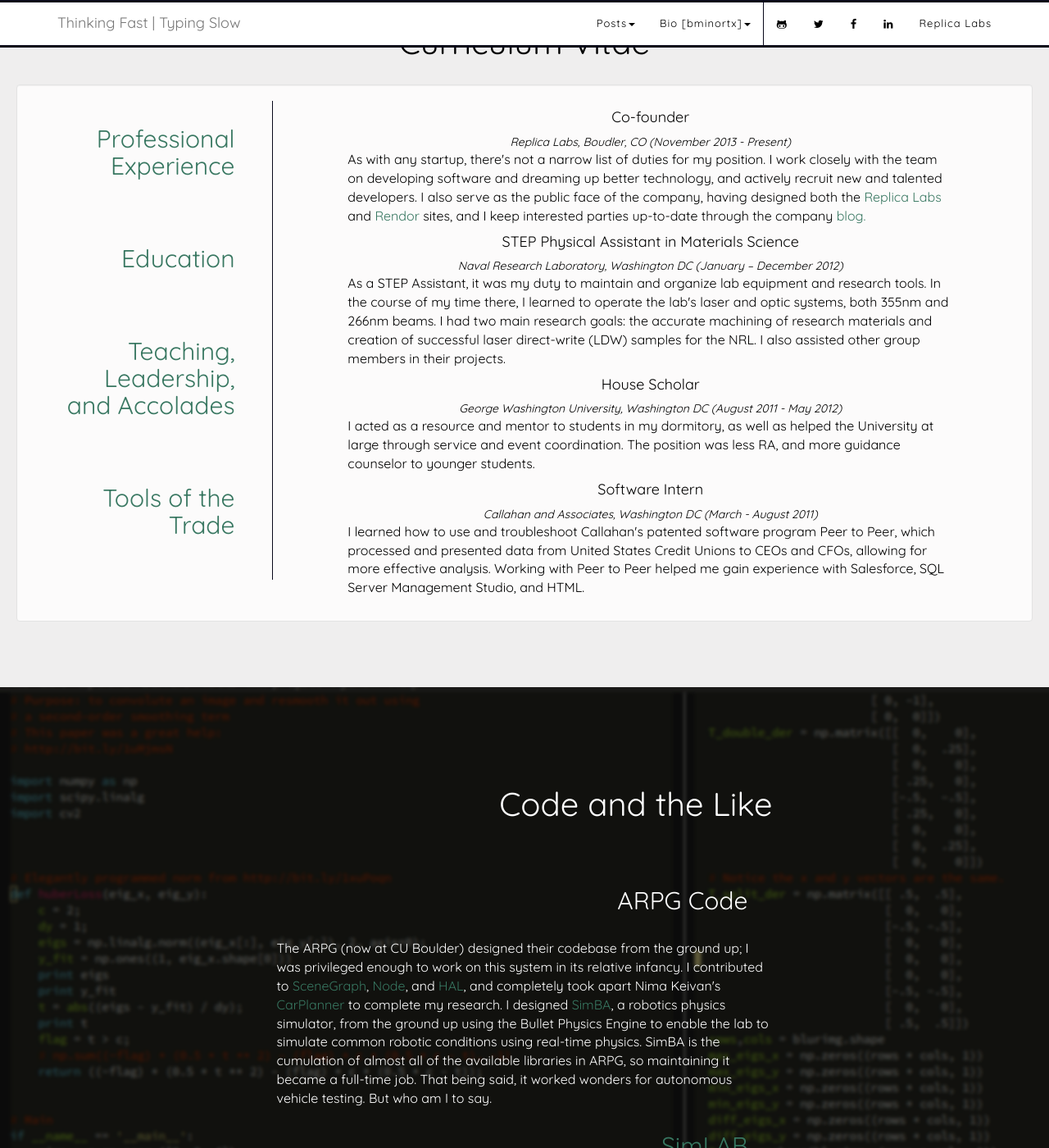
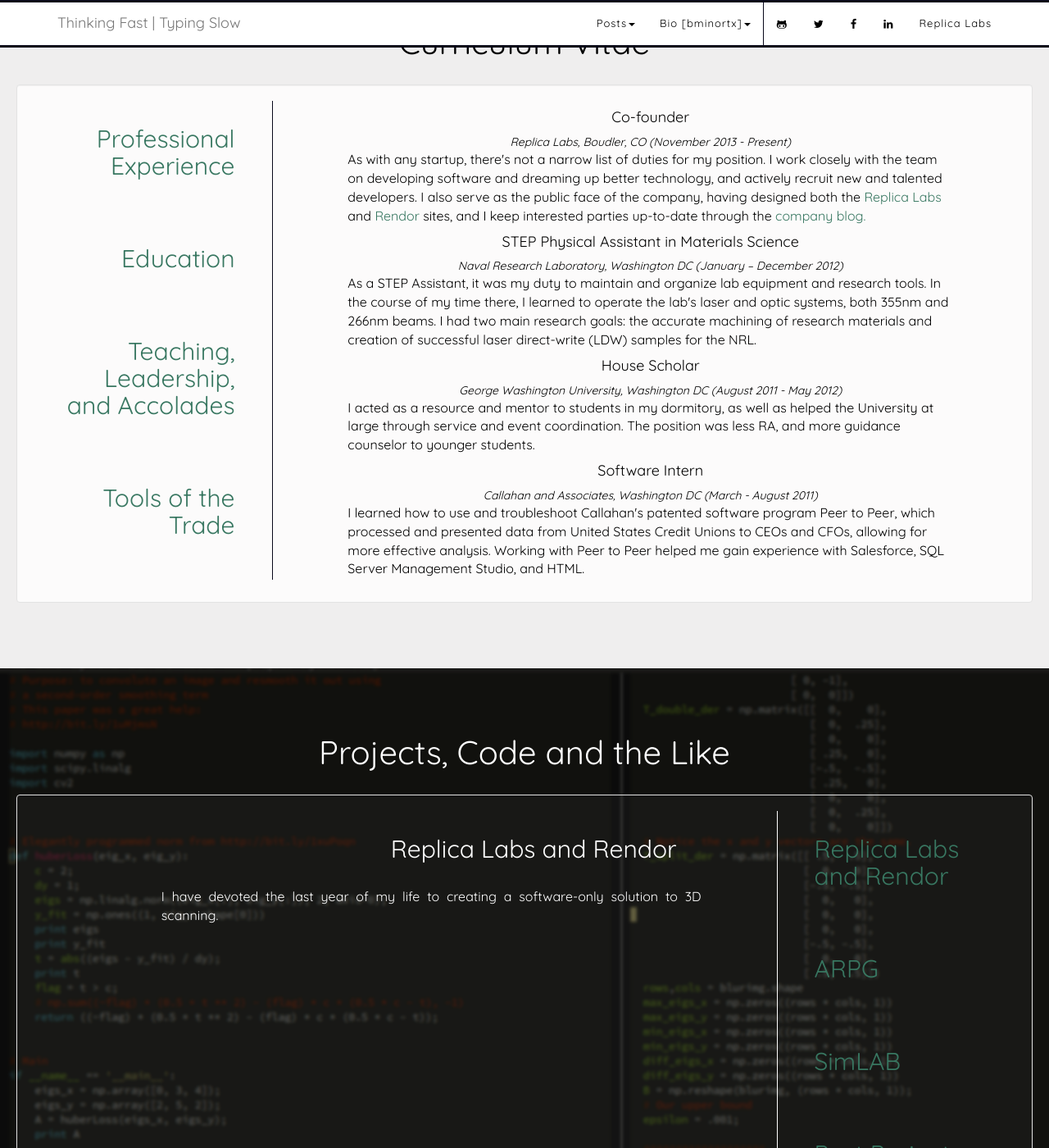
Before and after one commit to bminortx/bminortx.github.io, a Jekyll site: the page built from about/index.html, in a window 1280 px wide and 1400 px high, scrolled down 971 px. Shown: the whole window at 82% size. Built offline with Jekyll 4.4.1, drawn with Linux system fonts in a browser that asks for light colours; nearby versions of some CDN libraries; some of the changed text lies outside the part shown.

Commit message:
Style changes, adding replica to projects

```diff
--- a/_layouts/bootstrap_default.html
+++ b/_layouts/bootstrap_default.html
@@ -53,8 +53,6 @@
                        class="page-scroll">Replica Labs</a></li>
                 <li><a href="{{url}}/about/index.html#CV"
                        class="page-scroll">CV</a></li>
-                <li><a href="{{url}}/about/index.html#Code"
-                       class="page-scroll">Code</a></li>
                 <li><a href="{{url}}/about/index.html#Projects"
                        class="page-scroll">Projects</a></li>
               </ul>
--- a/_layouts/post.html
+++ b/_layouts/post.html
@@ -56,8 +56,6 @@
                        class="page-scroll">Replica Labs</a></li>
                 <li><a href="{{url}}/about/index.html#CV"
                        class="page-scroll">CV</a></li>
-                <li><a href="{{url}}/about/index.html#Code"
-                       class="page-scroll">Code</a></li>
                 <li><a href="{{url}}/about/index.html#Projects"
                        class="page-scroll">Projects</a></li>
               </ul>
--- a/about/index.html
+++ b/about/index.html
@@ -102,8 +102,8 @@
                     <a href="http://www.replicalabs.com">Replica Labs</a> and
                     <a href="http://www.replicalabs.com/rendor">Rendor</a>
                     sites, and I keep interested parties up-to-date through
-                    the company
-                    <a href="http://www.replicalabs.com/news">blog.</a>
+                    the
+                    <a href="http://www.replicalabs.com/news">company blog.</a>
                   </p>
                   <h4>STEP Physical Assistant in Materials Science</h4>
                   <em>Naval Research Laboratory, Washington DC
@@ -115,8 +115,7 @@
                     and optic systems, both 355nm and 266nm beams. I had
                     two main research goals: the accurate machining of
                     research materials and creation of successful laser
-                    direct-write (LDW) samples for the NRL.  I also
-                    assisted other group members in their projects.
+                    direct-write (LDW) samples for the NRL.
                   </p>
                   <h4>House Scholar</h4>
                   <em>George Washington University, Washington DC
@@ -148,10 +147,11 @@
               <div class="row">
                 <div class="col-sm-10 col-sm-offset-1">
                   <h4>PhD -> Masters candidate</h4>
-                  <em>The University of Colorado at Boulder (August 2014 – present)</em>
-                  <p class="square-small text-justify">I planned to
-                  continue my PhD studies in a new
-                  environment. However, I am dropping my candidacy to
+                  <em>The University of Colorado at Boulder
+                    (August 2014 – present)</em>
+                  <p class="square-small text-justify">
+                    I planned to continue my PhD studies in a new
+                    environment. However, I've demoted my candidacy to
                     Masters in order to take a more formative role in
                     Replica Labs.</p>
                   <h4>PhD Candidate</h4>
@@ -159,16 +159,15 @@
                     (August 2013 – July 2014)</em>
                   <p class="square-small text-justify">I joined the
                     Autonomous Robotics and Perception Laboratory (ARPG)
-                  as soon as I graduated from undergrad, under the
+                    as soon as I graduated, under the
                     guidance of Prof. Gabe Sibley. While here, I was
                     involved in robotic path planning and computer
                     vision studies, with the goal of improving the
                     autonomous navigation of an RC car. It was a
                     formative and challenging year. In the summer of
                     2014, Prof. Sibley, ARPG, and I transferred to CU
-                  Boulder to develop Computer Vision studies
+                    Boulder to develop the Computer Vision program
                     there.</p>
-
                   <h4><a href="http://mlss2014.hiit.fi/index.php">Machine
                       Learning Summer School</a></h4>
                   <em>Reykjavik, Iceland (April 24 - May 4, 2014)</em>
@@ -185,11 +184,13 @@
                     would be best to write them all up in LaTeX, just to
                     help me organize everything. Maybe one day I'll
                     finish editing them...</p>
+                  <p>UPDATE: I have not. C'est la vie.</p>
                   <h4>Physics and Computer Science Studies</h4>
-                  <em>The George Washington University, Washington DC (August 2009 – May 2013)</em>
+                  <em>The George Washington University, Washington DC
+                    (August 2009 – May 2013)</em>
                   <div class="row">
                     <div class="col-lg-12">
-                      <p class="square-small text-justify">
+                      <p class="text-justify">
                         B.A. in Computer Science and a B.S. in Physics
                         conferred May 2013. Physics thesis
                         found <a href="/images/Physics_Thesis.pdf">here</a>. I
@@ -202,7 +203,7 @@
                   <em>Winchester VA (August 2005 – June 2009)</em>
                   <div class="row">
                     <div class="col-lg-12">
-                      <p class="square-small text-justify">
+                      <p class="text-justify">
                         I ranked 5th in my class and was the Foreign
                         Language Student of the Year for studies in
                         Japanese and Latin. Graduated with a
@@ -223,21 +224,20 @@
                   <p class="square-small text-justify">On
                     Nov. 16<sup>th</sup>, 2013, I received
                     1<sup>st</sup> place for Graduate teams in
-                  the <a href="http://gwtoday.gwu.edu/student-entrepreneurs-shine-pitch-george-competition">Pitch
-                  George Elevator Pitch Competition</a> at GWU. My
-                  pitch was for a technology I called Replica, which
-                  created 3D printable meshes of objects on a mobile
-                  phone. The prize was $2000, and automatic placement
-                  into the semifinals of the GW Business Plan
-                  Competition.</p>
+                    the <a href="http://gwtoday.gwu.edu/student-entrepreneurs-shine-pitch-george-competition">
+                      Pitch George Elevator Pitch Competition</a>
+                    at GWU. My pitch was for a technology I called Replica,
+                    which created 3D printable meshes of objects on a mobile
+                    phone. The prize was $2000, and led to the founding of
+                    Replica Labs.</p>
                   <h4>Tutoring</h4>
-                  <p class="square-small text-justify">I have been a
-                  STEM-focused tutor almost since I began my
+                  <p class="square-small text-justify">I was a
+                    STEM-focused tutor throughout my
                     Undergraduate career. I was a volunteer tutor at the
                     School Without Walls, Washington, DC for a year. I
-                  have also been
+                    was also
                     a <a href="http://washingtondc.universitytutor.com/tutors/35811"
-                  target="_blank">private tutor</a> since January of
+                         target="_blank">private tutor</a> starting January of
                     2010. Subjects that I have taught include Java, C,
                     algebra, multivariable calculus, general physics,
                     and Latin.</p>
@@ -251,13 +251,13 @@
                     community. I know how to create some mean
                     lashings.</p>
                   <h4>Ballroom Dance Society at GWU</h4>
-                  <p class="square-small text-justify">I was CFO of
+                  <p class="square-small text-justify">I was CFO of
                     the (surprisingly large) organization from November
                     2009 – December 2010. I am a gold-level competitive
                     collegiate dancer, and have performed and from
                     everything from dance battles to Inaugural
                     Balls. During my undergraduate time, I was also a
-                  ballroom instructor/mentor to both Newcomer and
+                    ballroom instructor/mentor to both Newcomer and
                     Bronze students. I was the winner of the 1st Annual
                     Dancing with GW on February 2012,
                     partnered with <a href="http://www.gwhatchet.com/2012/02/13/snapshot-139/"
@@ -266,8 +266,8 @@
                          target="_blank">Physics is People, Too</a></h4>
                   <p class="square-small text-justify">A blog that I
                     started that focused on how much science dominates
-                  in everyday life, and seeks to make the subject
-                  engaging for non-scientists. Kept up from June 2011
+                    in everyday life, and seeks to make the subject
+                    engaging for non-scientists. Kept up from June 2011
                     to February 2012.</p>
                 </div>
               </div>
@@ -278,42 +278,26 @@
             <div class="tab-pane" id="tools">
               <div class="row voffset5">
                 <div class="col-sm-10 col-sm-offset-1">
-                  <p class="square-small text-justify">I have programmed (successfully, and in some cases, extensively) with these languages and systems:</p>
-                  <div class="row">
-                    <div class="col-lg-4"> C/C++ </div>
-                    <div class="col-lg-4"> Java </div>
-                    <div class="col-lg-4"> Python </div>
-                  </div>
-                  <div class="row">   <!--In case of multiple rows of two column-->
-                    <div class="col-lg-4"> Coq </div>
-                    <div class="col-lg-4"> Ruby </div>
-                    <div class="col-lg-4"> MATLAB and MEX</div>
-                  </div>
-                  <div class="row">   <!--In case of multiple rows of two column-->
-                    <div class="col-lg-4"> G-code (laser machining) </div>
-                    <div class="col-lg-4"> CSS and Bootstrap (made this site) </div>
-                    <div class="col-lg-4"> HTML </div>
-                  </div>
-                  <div class="row">   <!--In case of multiple rows of two column-->
-                    <div class="col-lg-4"> Android and Ant </div>
-                    <div class="col-lg-4"> Jenkins CI </div>
-                    <div class="col-lg-4">  </div>
-                  </div>
-                  <div class="row voffset4">   <!--In case of multiple rows of two column-->
-                  </div>
-                  <p class="square-small text-justify">As one of my CS
-                  professors once said, every language can do what you
-                  tell it to; it's all just a matter of syntax. Most
-                  of my research is done in C++, though MATLAB is a
-                  damn fine analysis tool. And Photoshop is great for
-                  conveying those ideas
-                  that <a href="http://xkcd.com/722/">just don't fit
-                  into words</a>. See the <a href="{{url}}/#Projects"
-                  class="page-scroll">Projects</a> section of this
-                  page to find my code libraries.</p>
-                  <p class="square-small text-justify">I also highly
-                  recommend
-                  the <a href="https://github.com/bminortx/emacs-config">Emacs
+                  <p class="text-justify">
+                    I used to have a large chart here showing all of the
+                    programming languages that I was familiar with. I know
+                    now that showing such a chart means next to nothing when
+                    you're working with a full software stack. Developing
+                    <a href="http://www.replicalabs.com/rendor">Rendor</a> has
+                    completely changed the way I approach programming (which I
+                    elaborate on in the Code section below).
+                    <br><br>
+                    Needless to say, the only tools that are consistent in my
+                    life are the Acer laptop that I do all of my development on,
+                    the ergonomic devices that keep carpal tunnel away, and the
+                    <a href="http://www.homedit.com/ikea-standing-desk/">
+                      standing desk</a>
+                    that keeps me somewhat healthy while I spend
+                    successive days on some task or another. Beyond that... I
+                    can't claim anything.
+                    <br><br>
+                    That being said, I highly recommend the
+                    <a href="https://github.com/bminortx/emacs-config">Emacs
                       Configuration</a> put together by Jack Morrison and
                     modded by me. My life would be much harder without
                     it.</p>
@@ -334,35 +318,68 @@
 
 <div id="Code" class="code-section">
   <div class="inner cover">
-    <div class="row voffset5">
-      <div class="col-sm-6 col-sm-offset-3">
-        <h1>Code and the Like</h1>
-        <br>
-        <h3>ARPG Code</h3>
+    <h1>Projects, Code and the Like</h1>
+    <div class="well">
+      <div class="row">
+
+
+        <div class="col-sm-9">
+          <!-- Tab panes -->
+          <div class="tab-content">
+            <div class="tab-pane active" id="replica">
+              <div class="row">
+                <div class="col-sm-10 col-sm-offset-1">
+                  <h4>Replica Labs and Rendor</h4>
+                  <p class="text-justify">
+                    I have devoted the last year of my life to creating a
+                    software-only solution to 3D scanning.
+                  </p>
+                </div>
+              </div>
+            </div>
+            <div class="tab-pane" id="arpg">
+              <div class="row">
+                <div class="col-sm-10 col-sm-offset-1">
+                  <h4>ARPG</h4>
+                  <p class="text-justify">My robotics research
+                    primarily focused on path planning using autonomous
+                    vehicles; though I didn't publish anything, I performed intensive
+                    research on planning using deep learning techniques and RRT
+                    modifications. I steeped myself in both planning and
+                    computer vision literature; most of this experience has been
+                    applied to developing the Rendor infrastructure.</p>
                   <p class="text-justify">The ARPG (now at CU
                     Boulder) designed their codebase from the ground up; I was
                     privileged enough to work on this system in its relative
                     infancy. I contributed
                     to <a href="https://github.com/arpg/SceneGraph"
-        target="_blank">SceneGraph</a>, <a href="https://github.com/arpg/Node"
+                          target="_blank">SceneGraph</a>,
+                    <a href="https://github.com/arpg/Node"
                        target="_blank">Node</a>,
                     and <a href="https://github.com/arpg/HAL"
                            target="_blank">HAL</a>, and completely took apart Nima
                     Keivan's <a href="https://github.com/arpg/CarPlanner"
                                 target="_blank">CarPlanner</a> to complete my research. I
                     designed <a href="https://github.com/arpg/simba"
-        target="_blank">SimBA</a>, a robotics physics simulator, from
+                                target="_blank">SimBA</a>,
+                    a robotics physics simulator, from
                     the ground up using the Bullet Physics Engine to enable the
                     lab to simulate common robotic conditions using real-time
                     physics. SimBA is the cumulation of almost all of the
                     available libraries in ARPG, so maintaining it became a
                     full-time job. That being said, it worked wonders for
                     autonomous vehicle testing. But who am I to say.</p>
-        <h3>
+                </div>
+              </div>
+            </div>
+            <div class="tab-pane" id="simlab">
+              <div class="row">
+                <div class="col-sm-10 col-sm-offset-1">
+                  <h4>
                     <a href="http://bminortx.github.io/SimLAB/"
                        target="_blank">
                       SimLAB</a>
-        </h3>
+                  </h4>
                   <p class="square-small text-justify">SimLAB was the precursor
                     to SimBA, while I was trying my skills at both Bullet Physics
                     and MATLAB. It was a wrapper of the Bullet Physics Engine
@@ -370,34 +387,16 @@
                     in my directory, all alone, for quite some time; since I was
                     proud of the work I did, I decided to put it up on GitHub and
                     open it up to community development. Since then, I'm happy to
-        say that it's come in handy for a good number of people. I'm
-        going to be picking it back up and improving a couple of
-        things soon, now that I sort of know what I'm doing.</p>
+                    say that it's come in handy for a good number of people. I would
+                    love to see it become a full-fledged scientific tool, but things
+                    are a bit hectic for me to work on it right now. Volunteers are
+                    always welcome...</p>
                 </div>
               </div>
             </div>
-</div>
-
-<!--  ----------------------------------------------- --->
-<!-- Projects -->
-<!--  ----------------------------------------------- --->
-
-<div id="Projects" class="projects-section">
-  <div class="inner cover">
-    <font size="100" class="cover-heading">Projects</font>
-
-    <!-- Past Research -->
-    <div class="tab-pane active" id="past-research">
-      <div class="row voffset5">
-        <div class="col-lg-2"></div>
-        <div class="col-lg-8">
-          <h4>ARPG</h4>
-          <p class="square-small text-justify">My robotics research
-          primarily focuses on path planning using autonomous
-          vehicles; though I have not published, I have done research
-          in planning using deep learning techniques and RRT
-          modifications. I have steeped myself in both planning and
-          computer vision literature.</p>
+            <div class="tab-pane" id="past">
+              <div class="row">
+                <div class="col-sm-10 col-sm-offset-1">
                   <h4>Naval Research Laboratory</h4>
                   <p class="square-small text-justify">I became involved in
                     robotics research in the Fall of 2012; before that, I had
@@ -447,8 +446,42 @@
                     travel to the conference in Roanoke, VA to present the
                     poster.</p>
                 </div>
-        <div class="col-lg-2"></div>
               </div>
             </div>
           </div>
         </div>
+
+        <!-- Headers -->
+        <div class="col-sm-3 verticalLineWhite" role="tablist">
+          <!-- Nav tabs -->
+          <a href="#replica" role="tab"
+             data-toggle="tab">
+            <h3>
+              Replica Labs and Rendor
+            </h3>
+          </a>
+          <br>
+          <a href="#arpg" role="tab" data-toggle="tab">
+            <h3>
+              ARPG
+            </h3>
+          </a>
+          <br>
+          <a href="#simlab" role="tab" data-toggle="tab">
+            <h3>
+              SimLAB
+            </h3>
+          </a>
+          <br>
+          <a href="#past" role="tab" data-toggle="tab">
+            <h3>
+              Past Projects
+            </h3>
+          </a>
+          <br>
+
+        </div>
+      </div>
+    </div>
+  </div>
+</div>
--- a/css/cover.css
+++ b/css/cover.css
@@ -249,35 +249,29 @@
 }
 
 .code-section .well {
-    background-color: rgba(255, 255, 255,.8);
+    background-color: rgba(255, 255, 255,.03);
 }
 
 .code-section h1 {
     font-size: 40px;
     padding-bottom: 20px;
-    text-align: right;
 }
 
 .code-section h3 {
+    margin: 30px 30px 30px;
+    font-size: 30px;
+    text-align: left;
+}
+
+.code-section h4 {
     margin: 30px 30px 30px;
     font-size: 30px;
     text-align: right;
 }
 
 .code-section p {
+    margin-left: 80px;
     font-size: 16px;
-    text-align: left;
-}
-
-/* ******************** */
-
-.projects-section {
-    height: 100%;
-    padding-top: 60px;
-    color: #000000;
-    padding-bottom: 60px;
-    text-align: center;
-    background: #FFFFFF;
 }
 
 /* ******************* */
@@ -395,6 +389,10 @@
     border-left: 1px solid #070719;
 }
 
+.verticalLineWhite {
+    border-left: 1px solid #ffffff;
+}
+
 .verticalLineRight {
     border-right: 1px solid #070719;
 }
```
Lines whose indentation alone changed are shown as unchanged.
